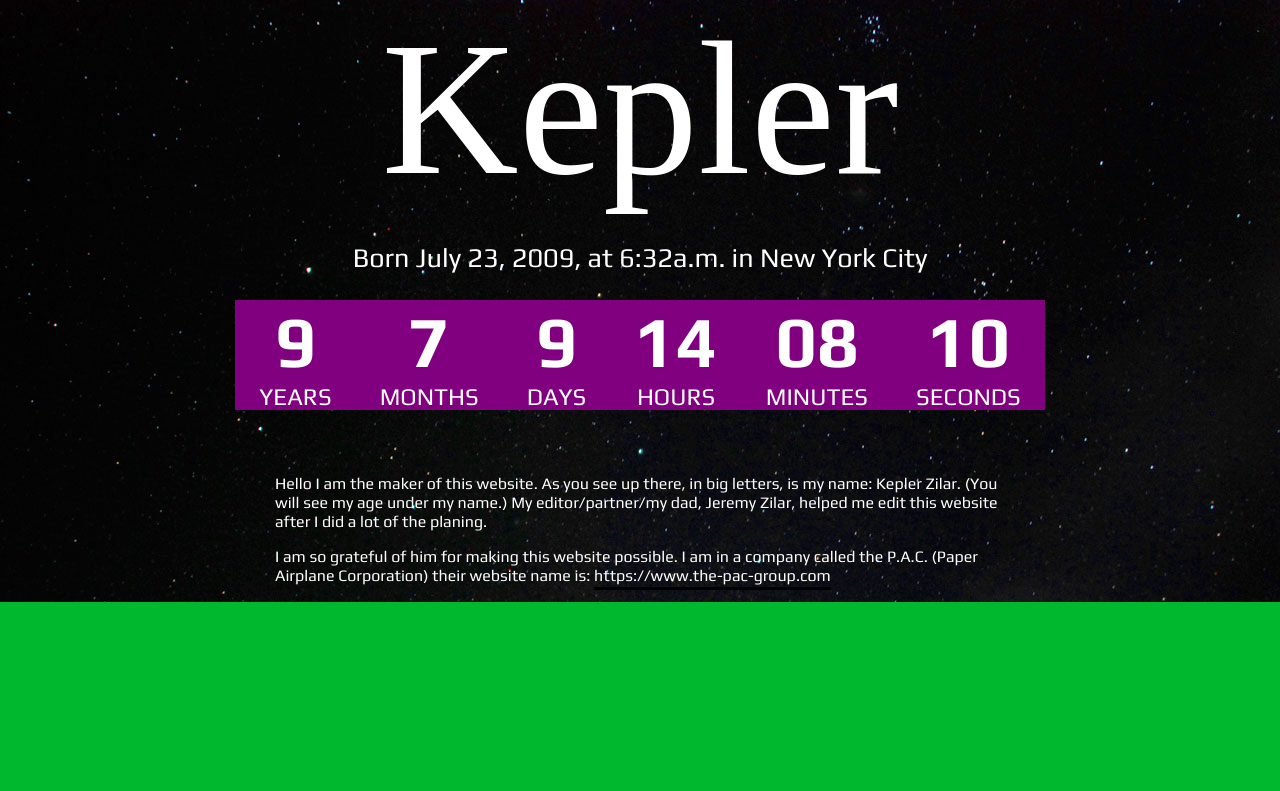
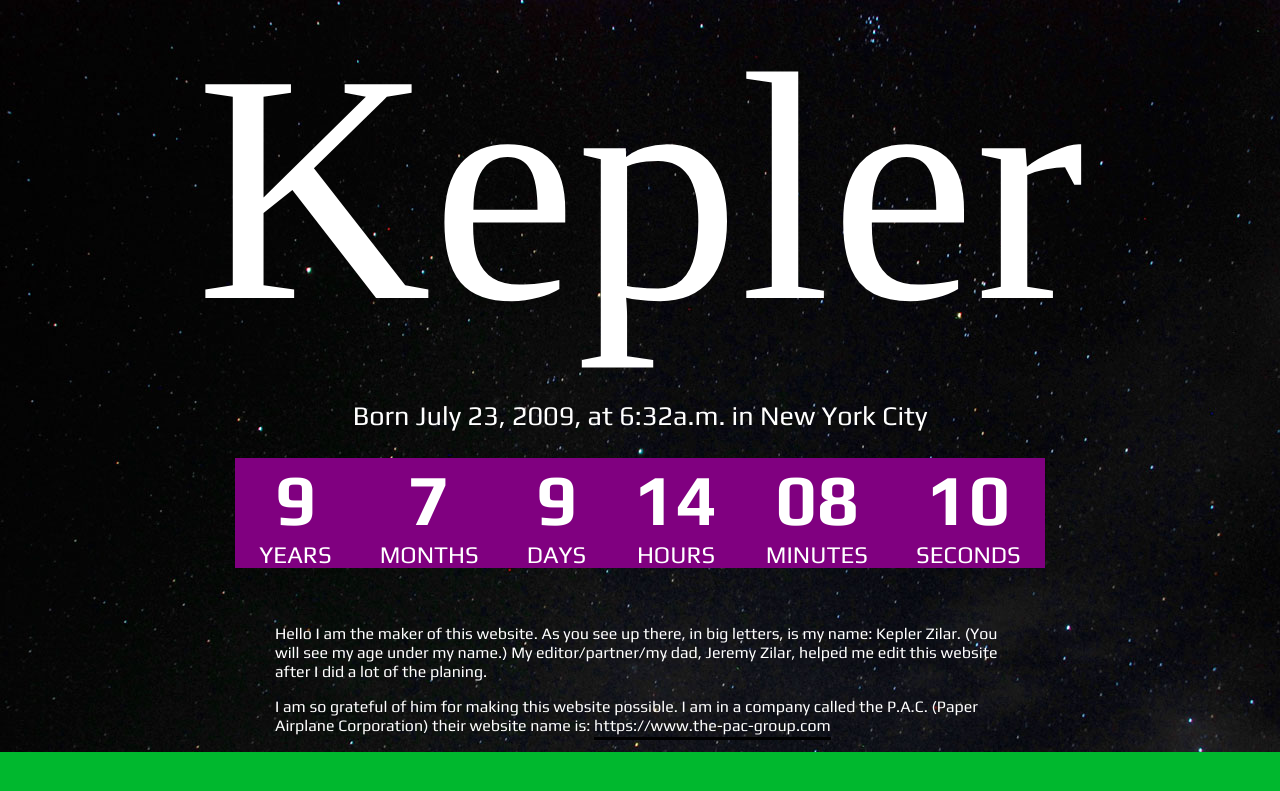
Before and after one commit to kcezz/keplr.me, a Jekyll site: the page built from index.md, in a window 1280 px wide. Shown: the top 791 px of the page. Built offline with Jekyll 4.4.1, drawn with Linux system fonts in a browser that asks for light colours; nearby versions of some CDN libraries.

Commit message:
adding flexible header

```diff
--- a/_sass/_header.scss
+++ b/_sass/_header.scss
@@ -9,6 +9,22 @@ header{
         border-bottom: none;
       }
     }
+    font-size: 25.5vw;
+    // @media only screen and (min-width: 576px) {
+    //
+    // }
+    //
+    // @media only screen and (min-width: 768px) {
+    //
+    // }
+    //
+    // @media only screen and (min-width: 992px) {
+    //
+    // }
+    //
+    // @media only screen and (min-width: 1200px) {
+    //   font-size: 3rem;
+    // }
   }
   h3{
     font-size: 27px;
@@ -16,7 +32,7 @@ header{
   }
 
   #counter{
-    margin-bottom: 48px;
+    margin-bottom: 40px;
     display: flex;
     justify-content: center;
     .unit{
@@ -80,22 +96,18 @@ header{
 }
 
 
-// Small devices (landscape phones, 576px and up)
-@media only screen and (min-width: 576px) {
+// @media only screen and (min-width: 576px) {
+//
+// }
+//
+// @media only screen and (min-width: 768px) {
+//
+// }
 
-}
-
-// Medium devices (tablets, 768px and up)
-@media only screen and (min-width: 768px) {
-
-}
-
-// Large devices (desktops, 992px and up)
-@media only screen and (min-width: 992px) {
-
-}
-
-// Extra large devices (large desktops, 1200px and up)
-@media only screen and (min-width: 1200px) {
-
-}
+// @media only screen and (min-width: 992px) {
+//
+// }
+//
+// @media only screen and (min-width: 1200px) {
+//
+// }
--- a/assets/main.scss
+++ b/assets/main.scss
@@ -5,3 +5,4 @@
 @import 'settings';
 @import 'typography';
 @import 'header';
+@import 'content';
```
Also changed, not shown: _sass/_content.scss (added, +23 -0 lines).
